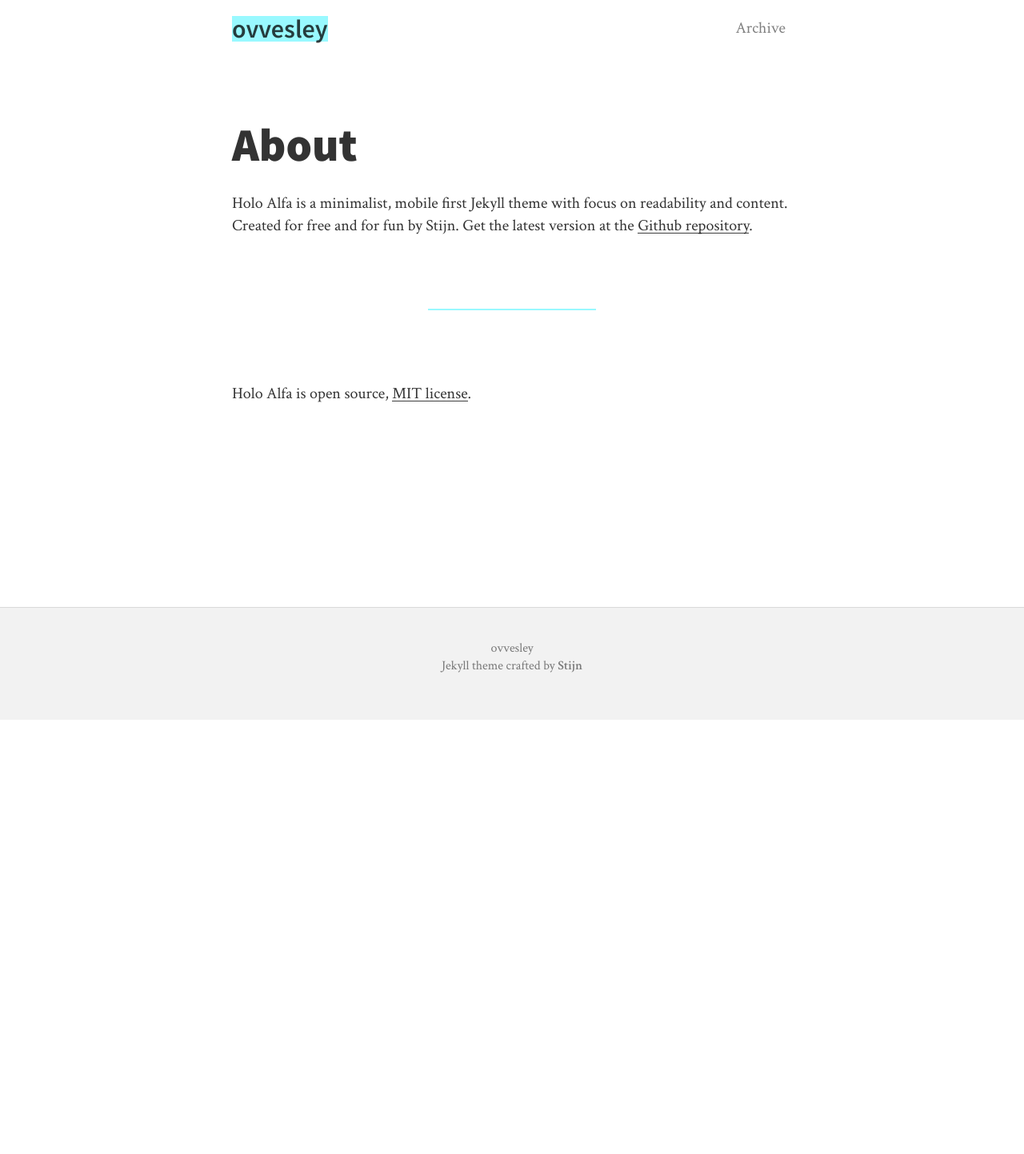
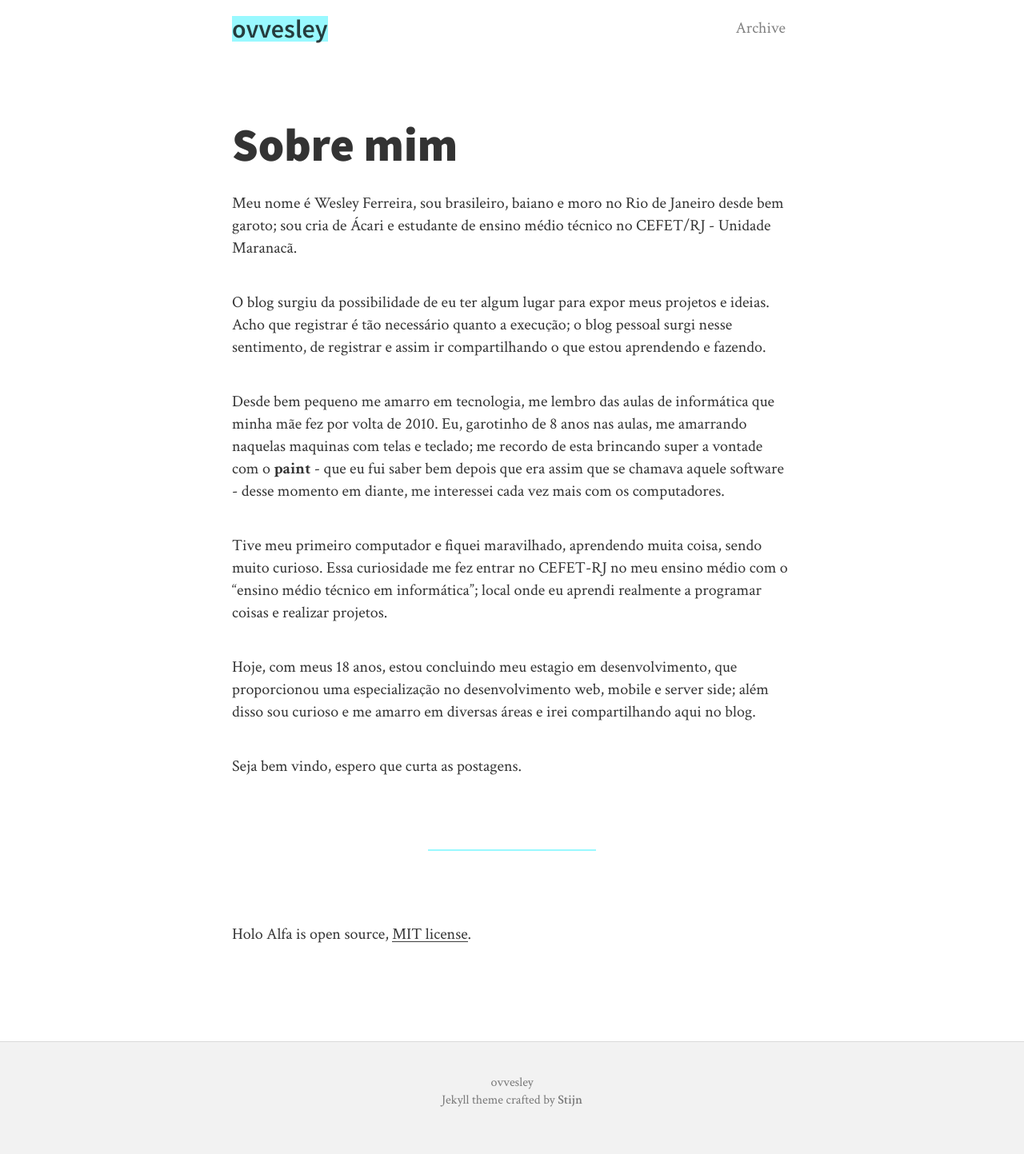
Before and after one commit to stijnvc/holo-alfa, a Jekyll site: the page built from about.md, in a window 1280 px wide. Shown: the whole page at 80% size. Built offline with Jekyll 4.4.1, drawn with Linux system fonts in a browser that asks for light colours; nearby versions of some CDN libraries; before the commit the page ends 900 px from its top, so only the background shows below that.

Commit message:
Updated About

```diff
--- a/about.md
+++ b/about.md
@@ -1,9 +1,19 @@
 ---
-title: About
+title: Sobre mim
 layout: page
 ---
 
-Holo Alfa is a minimalist, mobile first Jekyll theme with focus on readability and content. Created for free and for fun by Stijn. Get the latest version at the [Github repository](https://github.com/stijnvc/holo-alfa).
+Meu nome é Wesley Ferreira, sou brasileiro, baiano e moro no Rio de Janeiro desde bem garoto; sou cria de Ácari e estudante de ensino médio técnico no CEFET/RJ - Unidade Maranacã.
+
+O blog surgiu da possibilidade de eu ter algum lugar para expor meus projetos e ideias. Acho que registrar é tão necessário quanto a execução; o blog pessoal surgi nesse sentimento, de registrar e assim ir compartilhando o que estou aprendendo e fazendo.
+
+Desde bem pequeno me amarro em tecnologia, me lembro das aulas de informática que minha mãe fez por volta de 2010. Eu, garotinho de 8 anos nas aulas, me amarrando naquelas maquinas com telas e teclado; me recordo de esta brincando super a vontade com o **paint** - que eu fui saber bem depois que era assim que se chamava aquele software - desse momento em diante, me interessei cada vez mais com os computadores.
+
+Tive meu primeiro computador e fiquei maravilhado, aprendendo muita coisa, sendo muito curioso. Essa curiosidade me fez entrar no CEFET-RJ no meu ensino médio com o "ensino médio técnico em informática"; local onde eu aprendi realmente a programar coisas e realizar projetos.
+
+Hoje, com meus 18 anos, estou concluindo meu estagio em desenvolvimento, que proporcionou uma especialização no desenvolvimento web, mobile e server side; além disso sou curioso e me amarro em diversas áreas e irei compartilhando aqui no blog.
+
+Seja bem vindo, espero que curta as postagens.
 
 ---
 
```
